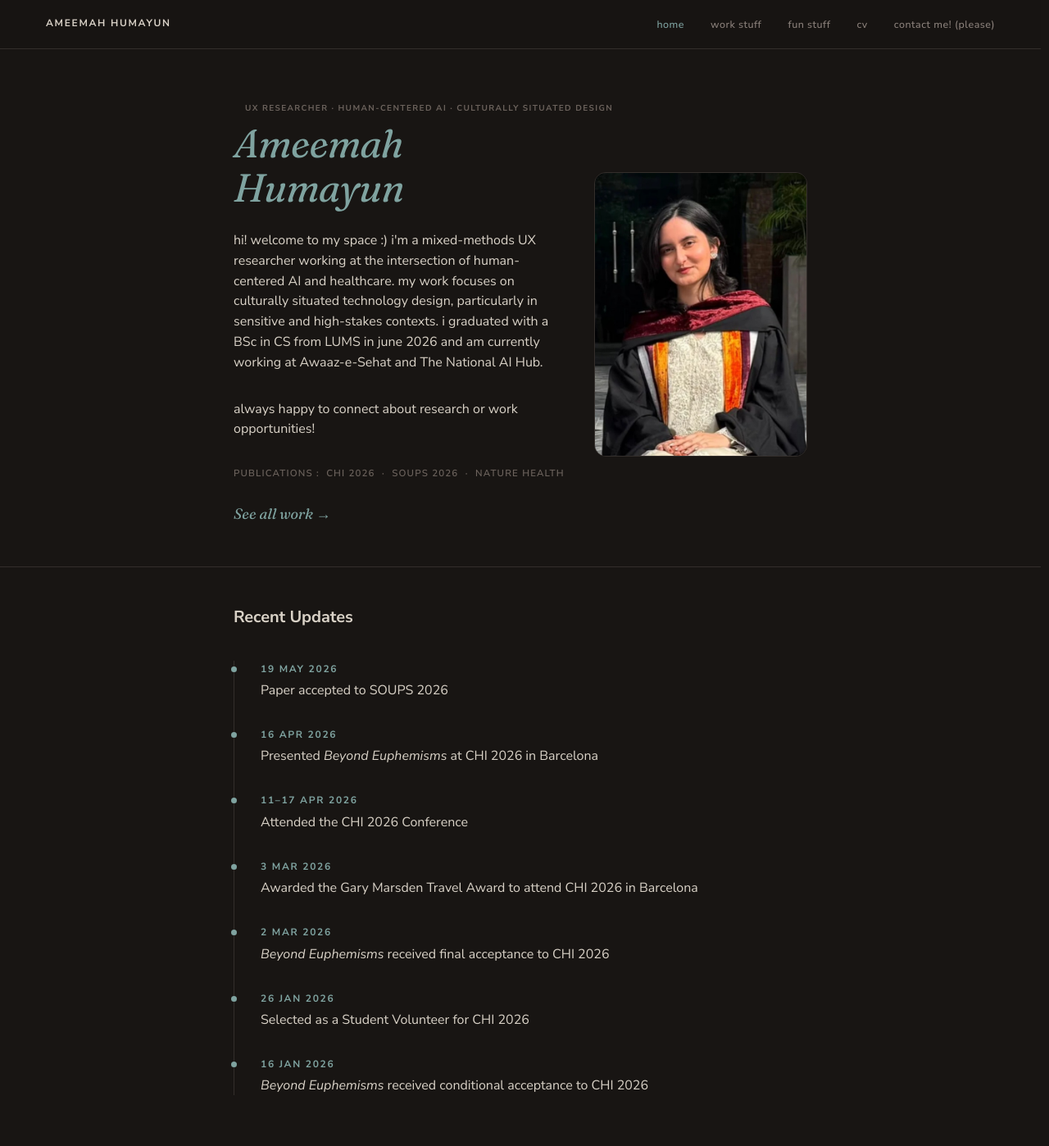
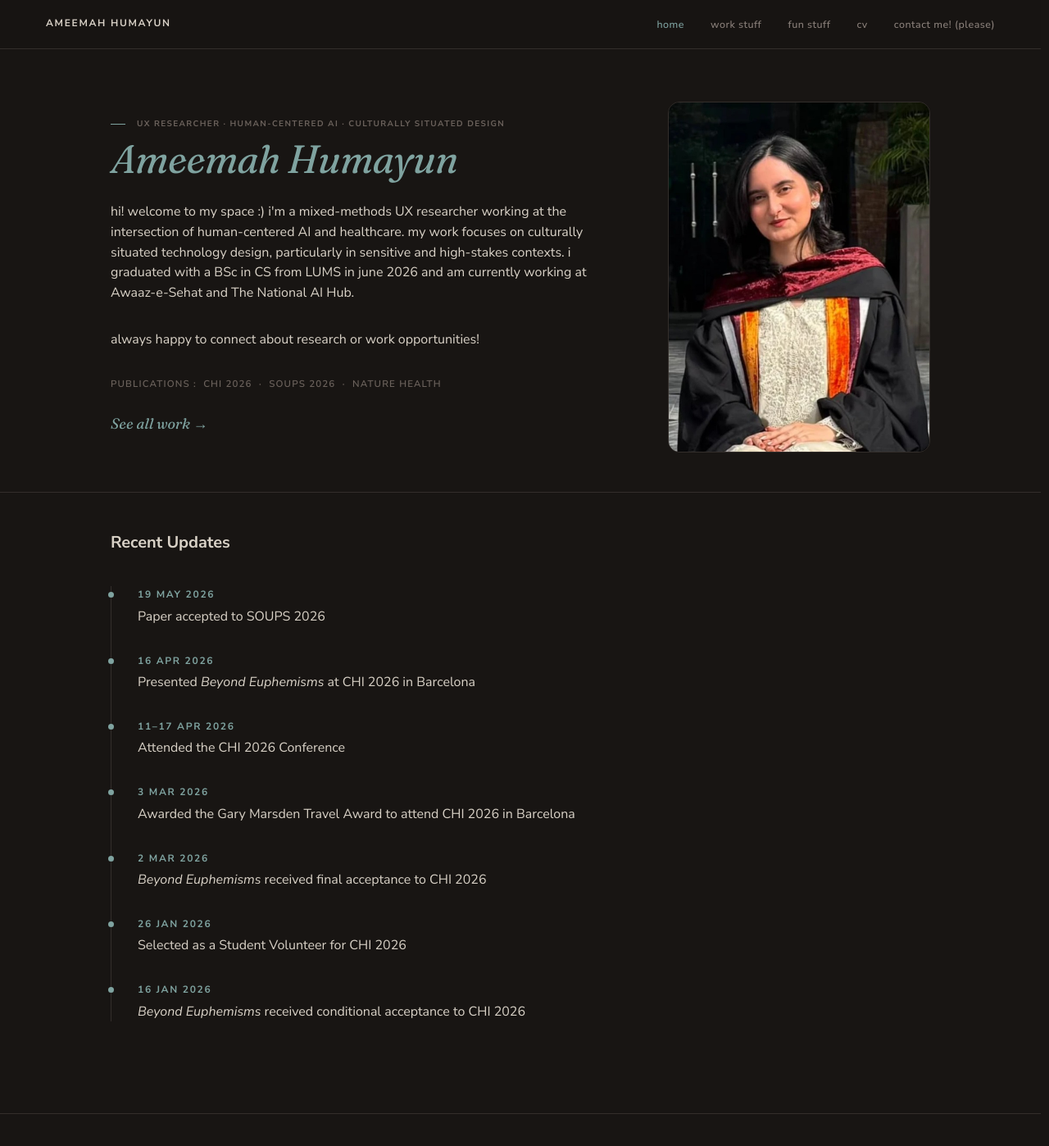
Before and after one commit to ameemahumayun/ameemahumayun.github.io, a Jekyll site: the page built from index.html, in a window 1280 px wide and 1400 px high. Shown: the whole window at 82% size. Built offline with Jekyll 4.4.1, drawn with Linux system fonts in a browser that asks for light colours.

Commit message:
Widen Recent Updates to match the hero instead of shrinking the hero
Last fix aligned margins by narrowing the hero back down, which undid
the bigger portrait. Keeps the hero on the wide container and widens
the Recent Updates section to match it instead, so both the intro and
timeline share the same left margin without losing the larger photo.
The avatar stays on the bounded clamp() sizing (not height-tracking
stretch) so it still can't overflow at in-between viewport widths.

```diff
--- a/assets/css/components.css
+++ b/assets/css/components.css
@@ -657,15 +657,16 @@
 /* Homepage hero variant: a portrait sits beside the name/intro, in a
    rounded rectangle matching the source photo's proportions (not a circle).
    Drop your image at /assets/images/me.jpg — until then a placeholder shows.
-   Shares .hero__inner's default max-width (container-narrow) so the hero
-   lines up with the rest of the page's content (e.g. the Recent Updates
-   section below it) instead of drifting to its own wider margin.
+   Uses the wide container so the avatar has room to be a real size; the
+   Recent Updates section below is set to .container-wide too (see
+   index.html) so the two line up on the same left margin.
    The avatar's width is viewport-relative (clamp), not derived from the
    text block's height — a height-tracking flex-stretch was tried but
    caused a feedback loop (taller text -> taller/wider avatar -> less
    room for text -> more wrapping -> ...) that overflowed the viewport
    at in-between widths. */
 .hero--profile .hero__inner {
+  max-width: var(--container-wide);
   display: flex;
   align-items: center;
   gap: var(--space-4);
@@ -677,7 +678,7 @@
   letter-spacing: var(--tracking-wider);
 }
 .hero__avatar {
-  width: clamp(160px, 26vw, 260px);
+  width: clamp(180px, 28vw, 320px);
   height: auto;
   aspect-ratio: 600 / 802;
   border-radius: 14px;
--- a/index.html
+++ b/index.html
@@ -29,7 +29,7 @@ description: Mixed-methods UX researcher working on human-centered AI for health
 
 <!-- RECENT UPDATES -->
 <section class="section" id="recent-updates" style="padding-top:var(--space-6);">
-  <div class="container">
+  <div class="container-wide">
     <!-- <div class="section-num">Recent Updates</div> -->
     <h3>Recent Updates</h3>
     <!-- Items are generated from _data/updates.yml (newest first).
```
